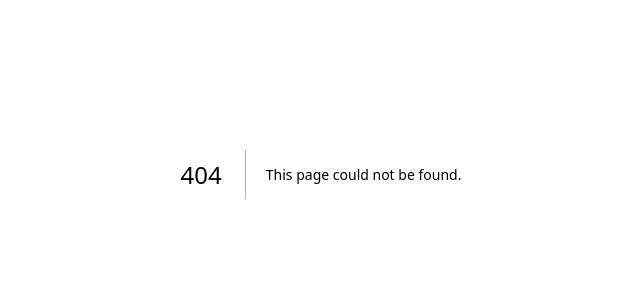
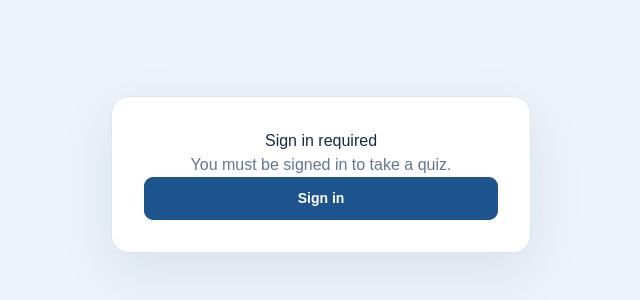
Before and after one commit to javvadkt/civicsense, a Next.js app: page /quizzes/1 in a window 1280 px wide. Before the commit this address had no page. Shown: the part 226-526 px from the top of the page, without its empty margins (319-959 px from the left). Built offline with nearby package versions, Linux system fonts and the light colour scheme.

Commit message:
Create QuizPortalPage component for quiz management
This component handles the quiz portal page, including user authentication and quiz display.

```diff
--- /dev/null
+++ b/app/quizzes/[id]/page.tsx
@@ -0,0 +1,51 @@
+"use client";
+
+import Link from "next/link";
+import { useParams } from "next/navigation";
+import { useAuth } from "../../../context/AuthContext";
+
+export default function QuizPortalPage() {
+  const params = useParams();
+  const quizId = params?.id as string;
+  const { session, profile, loading } = useAuth();
+
+  if (loading) {
+    return <main className="center">Loading quiz portal…</main>;
+  }
+
+  if (!session || !profile || !profile.active) {
+    return (
+      <main className="center">
+        <div className="auth" style={{ textAlign: "center" }}>
+          <h2>Sign in required</h2>
+          <p>You must be signed in to take a quiz.</p>
+          <Link href="/login" className="primary" style={{ textDecoration: "none" }}>
+            Sign in
+          </Link>
+        </div>
+      </main>
+    );
+  }
+
+  return (
+    <div className="quiz-portal" style={{ minHeight: "100vh" }}>
+      <header className="portal-header">
+        <div>
+          <span className="eyebrow">CIVICPREP · QUIZ IN PROGRESS</span>
+          <h1>Live Quiz ({quizId})</h1>
+        </div>
+        <Link href="/quizzes" className="outline" style={{ textDecoration: "none" }}>
+          Exit to Quizzes
+        </Link>
+      </header>
+      <div style={{ maxWidth: "800px", margin: "40px auto", padding: "0 20px" }}>
+        <section className="card" style={{ padding: "28px" }}>
+          <h2>Active Quiz Session</h2>
+          <p className="muted-desc">
+            The full-screen quiz runner, synchronized timer, and question navigator will migrate here in Step 2.5.
+          </p>
+        </section>
+      </div>
+    </div>
+  );
+}
```
